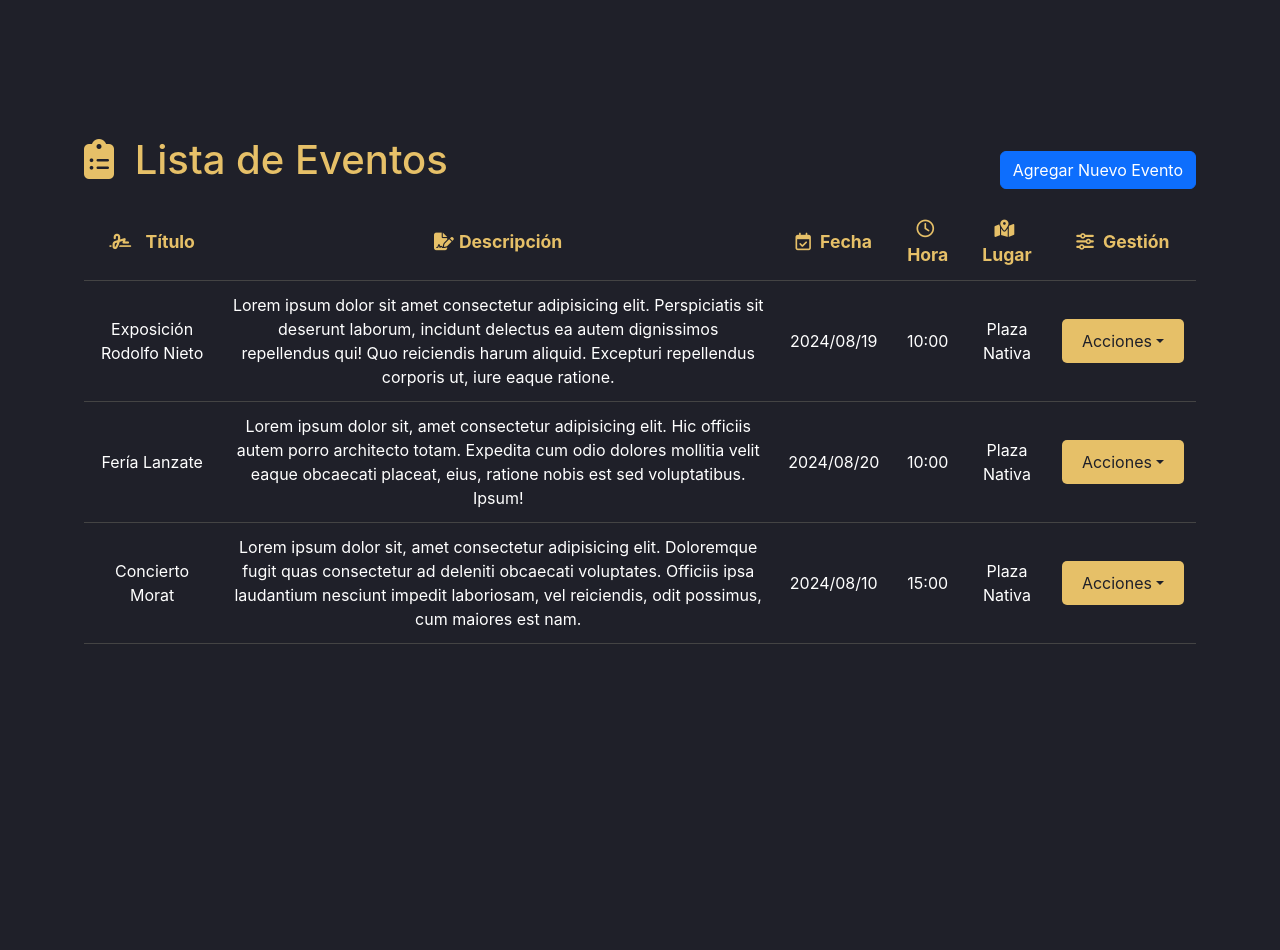
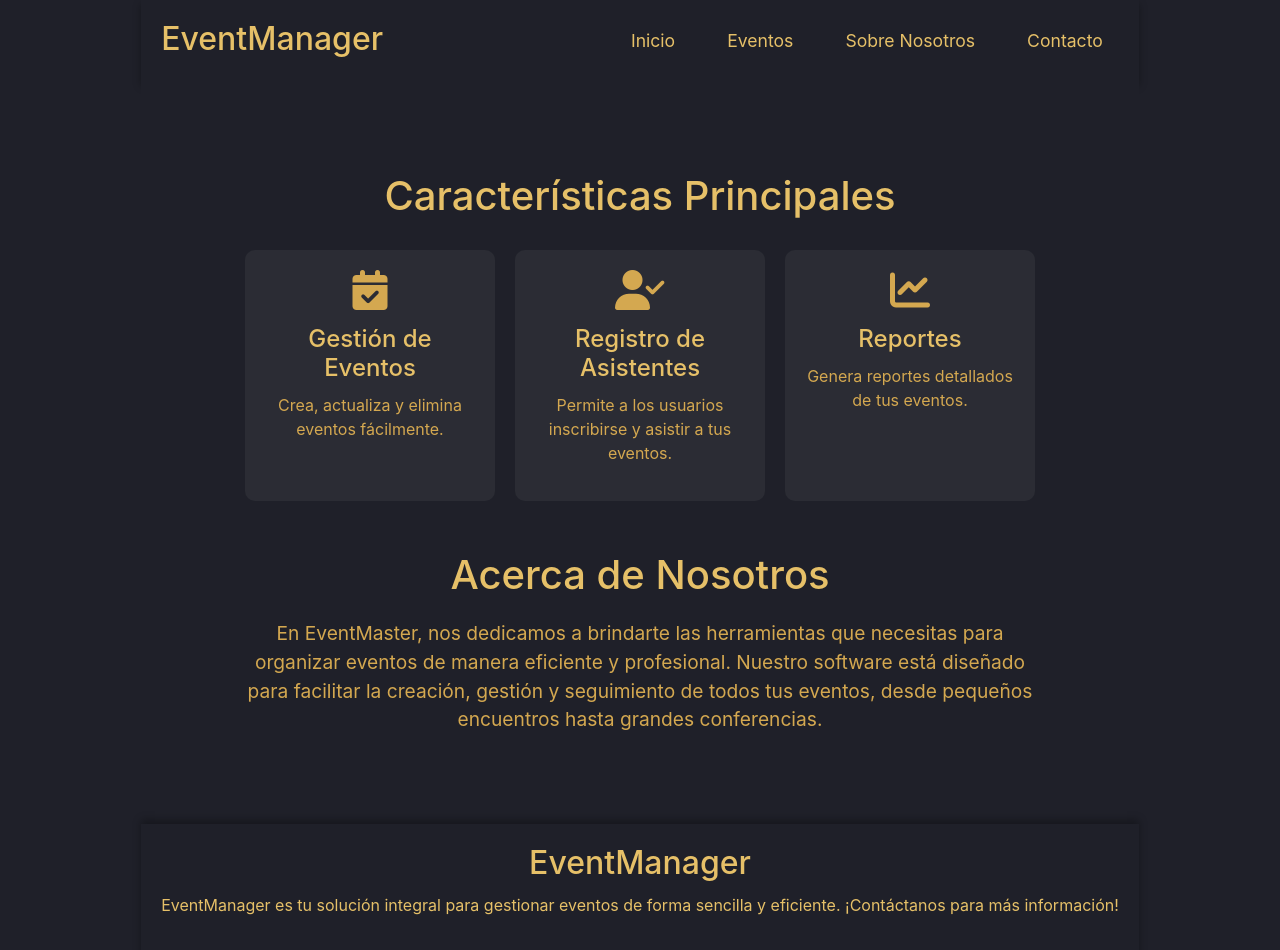
Before and after one commit to Jsrodriguez03/Challenge_GdE, a React (Vite) app: page / in a window 1280 px wide. Shown: the top 950 px of the page. Before the commit the page ends 800 px from the top, so only its background shows below. Built offline with nearby package versions, Linux system fonts and the light colour scheme.

Commit message:
Actualizando Ruta de Inicio

```diff
--- a/src/main.jsx
+++ b/src/main.jsx
@@ -1,13 +1,18 @@
 import React from "react";
 import ReactDOM from "react-dom/client";
 import "./index.css";
-import EventList from "./components/EventList/EventList";
+// import EventList from "./components/EventList/EventList";
 import { ToastContainer } from "react-toastify";
 import "react-toastify/dist/ReactToastify.css";
+import Header from "./components/Header/Header";
+import Footer from "./components/Footer/Footer";
+import HomePage from "./pages/HomePage";
 
 ReactDOM.createRoot(document.getElementById("root")).render(
   <React.StrictMode>
-    <EventList />
+    <Header />
+    <HomePage />
+    <Footer />
     <ToastContainer />
   </React.StrictMode>
 );
```
